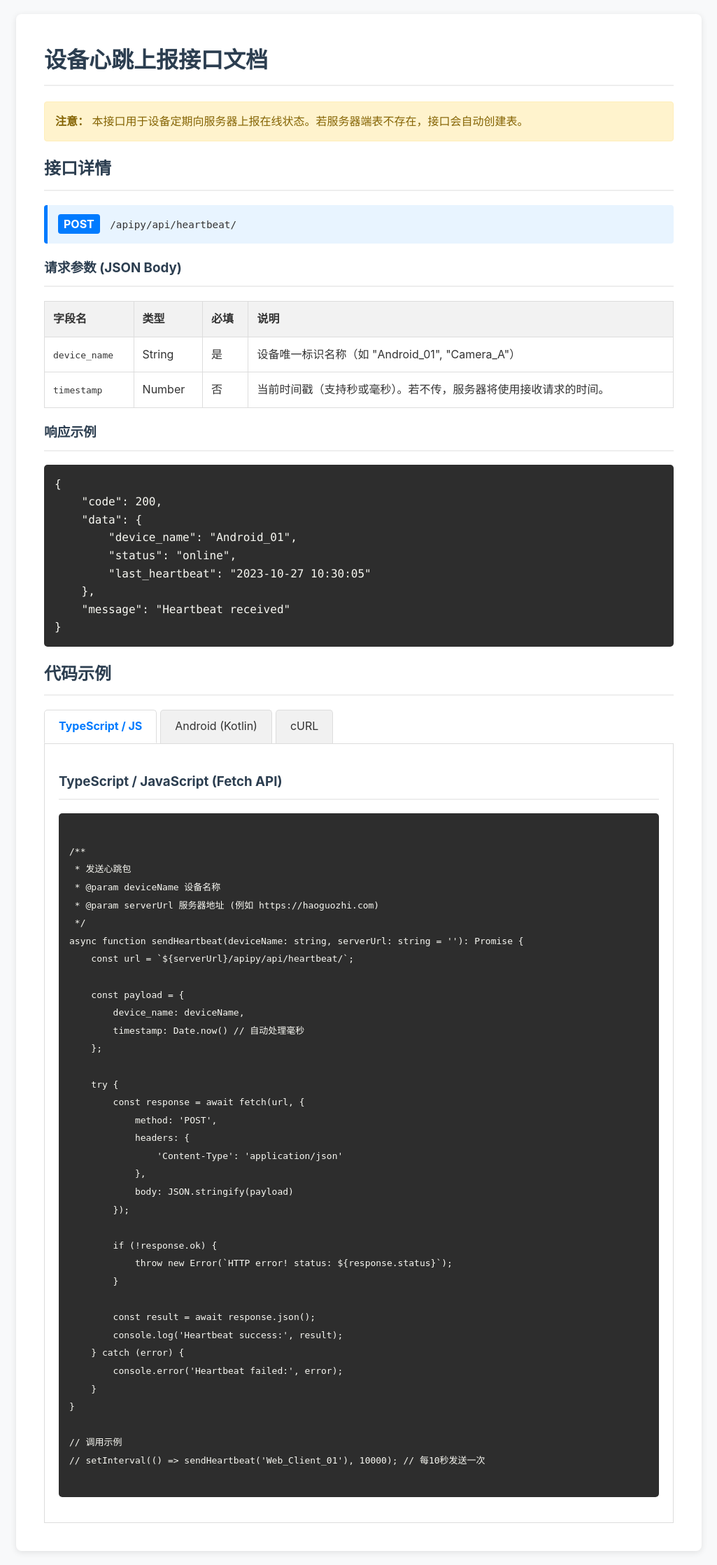
After one commit to ajmd789/Zpython, a Django app: page /heartbeat_docs in a window 1280 px wide. The commit adds this page. Shown: the whole page at 70% size, without its empty margins (127-1152 px from the left). Run offline with Django 4.2, Linux system fonts and the light colour scheme.

Commit message:
feat(文档): 添加设备心跳接口文档页面
- 新增 heartbeat_docs 视图函数和对应的 URL 路由
- 创建详细的心跳接口文档页面，包含请求参数、响应示例和多种语言的代码示例
- 在设备监控页面添加跳转到文档页面的按钮

```diff
--- /dev/null
+++ b/zapp/templates/zapp/heartbeat_docs.html
@@ -0,0 +1,305 @@
+<!DOCTYPE html>
+<html lang="zh-CN">
+<head>
+    <meta charset="UTF-8">
+    <meta name="viewport" content="width=device-width, initial-scale=1.0">
+    <title>设备心跳上报接口文档</title>
+    <style>
+        :root {
+            --primary-color: #007bff;
+            --bg-color: #f8f9fa;
+            --code-bg: #2d2d2d;
+            --code-color: #f8f8f2;
+        }
+        body {
+            font-family: -apple-system, BlinkMacSystemFont, 'Segoe UI', Roboto, 'Helvetica Neue', Arial, sans-serif;
+            line-height: 1.6;
+            margin: 0;
+            padding: 20px;
+            color: #333;
+            background-color: var(--bg-color);
+        }
+        .container {
+            max-width: 900px;
+            margin: 0 auto;
+            background: #fff;
+            padding: 40px;
+            border-radius: 8px;
+            box-shadow: 0 2px 10px rgba(0,0,0,0.1);
+        }
+        h1, h2, h3 {
+            color: #2c3e50;
+            border-bottom: 2px solid #eee;
+            padding-bottom: 10px;
+        }
+        h1 { margin-top: 0; }
+        .endpoint {
+            background: #e8f4ff;
+            border-left: 5px solid var(--primary-color);
+            padding: 15px;
+            margin: 20px 0;
+            border-radius: 4px;
+        }
+        .method {
+            font-weight: bold;
+            color: #fff;
+            background: var(--primary-color);
+            padding: 4px 8px;
+            border-radius: 4px;
+            margin-right: 10px;
+        }
+        .url {
+            font-family: monospace;
+            font-size: 1.1em;
+            color: #333;
+        }
+        table {
+            width: 100%;
+            border-collapse: collapse;
+            margin: 20px 0;
+        }
+        th, td {
+            border: 1px solid #ddd;
+            padding: 12px;
+            text-align: left;
+        }
+        th {
+            background-color: #f2f2f2;
+        }
+        pre {
+            background-color: var(--code-bg);
+            color: var(--code-color);
+            padding: 15px;
+            border-radius: 5px;
+            overflow-x: auto;
+            font-family: 'Consolas', 'Monaco', monospace;
+        }
+        .tab-container {
+            margin-top: 20px;
+        }
+        .tabs {
+            display: flex;
+            border-bottom: 1px solid #ddd;
+        }
+        .tab {
+            padding: 10px 20px;
+            cursor: pointer;
+            background: #f1f1f1;
+            border: 1px solid #ddd;
+            border-bottom: none;
+            margin-right: 5px;
+            border-radius: 5px 5px 0 0;
+        }
+        .tab.active {
+            background: #fff;
+            border-bottom: 1px solid #fff;
+            font-weight: bold;
+            color: var(--primary-color);
+        }
+        .tab-content {
+            display: none;
+            border: 1px solid #ddd;
+            border-top: none;
+            padding: 20px;
+            background: #fff;
+        }
+        .tab-content.active {
+            display: block;
+        }
+        .note {
+            background: #fff3cd;
+            border: 1px solid #ffeeba;
+            color: #856404;
+            padding: 15px;
+            border-radius: 4px;
+            margin: 20px 0;
+        }
+    </style>
+</head>
+<body>
+    <div class="container">
+        <h1>设备心跳上报接口文档</h1>
+
+        <div class="note">
+            <strong>注意：</strong> 本接口用于设备定期向服务器上报在线状态。若服务器端表不存在，接口会自动创建表。
+        </div>
+
+        <h2>接口详情</h2>
+        <div class="endpoint">
+            <span class="method">POST</span>
+            <span class="url">/apipy/api/heartbeat/</span>
+        </div>
+
+        <h3>请求参数 (JSON Body)</h3>
+        <table>
+            <thead>
+                <tr>
+                    <th>字段名</th>
+                    <th>类型</th>
+                    <th>必填</th>
+                    <th>说明</th>
+                </tr>
+            </thead>
+            <tbody>
+                <tr>
+                    <td><code>device_name</code></td>
+                    <td>String</td>
+                    <td>是</td>
+                    <td>设备唯一标识名称（如 "Android_01", "Camera_A"）</td>
+                </tr>
+                <tr>
+                    <td><code>timestamp</code></td>
+                    <td>Number</td>
+                    <td>否</td>
+                    <td>当前时间戳（支持秒或毫秒）。若不传，服务器将使用接收请求的时间。</td>
+                </tr>
+            </tbody>
+        </table>
+
+        <h3>响应示例</h3>
+        <pre>{
+    "code": 200,
+    "data": {
+        "device_name": "Android_01",
+        "status": "online",
+        "last_heartbeat": "2023-10-27 10:30:05"
+    },
+    "message": "Heartbeat received"
+}</pre>
+
+        <h2>代码示例</h2>
+        <div class="tab-container">
+            <div class="tabs">
+                <div class="tab active" onclick="switchTab('ts')">TypeScript / JS</div>
+                <div class="tab" onclick="switchTab('kotlin')">Android (Kotlin)</div>
+                <div class="tab" onclick="switchTab('curl')">cURL</div>
+            </div>
+
+            <div id="ts" class="tab-content active">
+                <h3>TypeScript / JavaScript (Fetch API)</h3>
+                <pre><code class="language-typescript">
+/**
+ * 发送心跳包
+ * @param deviceName 设备名称
+ * @param serverUrl 服务器地址 (例如 https://haoguozhi.com)
+ */
+async function sendHeartbeat(deviceName: string, serverUrl: string = ''): Promise<void> {
+    const url = `${serverUrl}/apipy/api/heartbeat/`;
+
+    const payload = {
+        device_name: deviceName,
+        timestamp: Date.now() // 自动处理毫秒
+    };
+
+    try {
+        const response = await fetch(url, {
+            method: 'POST',
+            headers: {
+                'Content-Type': 'application/json'
+            },
+            body: JSON.stringify(payload)
+        });
+
+        if (!response.ok) {
+            throw new Error(`HTTP error! status: ${response.status}`);
+        }
+
+        const result = await response.json();
+        console.log('Heartbeat success:', result);
+    } catch (error) {
+        console.error('Heartbeat failed:', error);
+    }
+}
+
+// 调用示例
+// setInterval(() => sendHeartbeat('Web_Client_01'), 10000); // 每10秒发送一次
+                </code></pre>
+            </div>
+
+            <div id="kotlin" class="tab-content">
+                <h3>Android (Kotlin + OkHttp)</h3>
+                <p>需添加依赖: <code>implementation("com.squareup.okhttp3:okhttp:4.11.0")</code></p>
+                <pre><code class="language-kotlin">
+import okhttp3.MediaType.Companion.toMediaType
+import okhttp3.OkHttpClient
+import okhttp3.Request
+import okhttp3.RequestBody.Companion.toRequestBody
+import org.json.JSONObject
+import java.io.IOException
+
+class HeartbeatManager {
+    private val client = OkHttpClient()
+    private val jsonMediaType = "application/json; charset=utf-8".toMediaType()
+
+    fun sendHeartbeat(deviceName: string, serverUrl: string = "https://haoguozhi.com") {
+        val url = "$serverUrl/apipy/api/heartbeat/"
+
+        // 构建 JSON
+        val jsonObject = JSONObject()
+        jsonObject.put("device_name", deviceName)
+        jsonObject.put("timestamp", System.currentTimeMillis())
+
+        val requestBody = jsonObject.toString().toRequestBody(jsonMediaType)
+
+        val request = Request.Builder()
+            .url(url)
+            .post(requestBody)
+            .build()
+
+        // 异步请求
+        client.newCall(request).enqueue(object : okhttp3.Callback {
+            override fun onFailure(call: okhttp3.Call, e: IOException) {
+                println("Heartbeat failed: ${e.message}")
+            }
+
+            override fun onResponse(call: okhttp3.Call, response: okhttp3.Response) {
+                response.use {
+                    if (!response.isSuccessful) {
+                        println("Unexpected code $response")
+                    } else {
+                        println("Heartbeat success: ${response.body?.string()}")
+                    }
+                }
+            }
+        })
+    }
+}
+
+// 调用示例
+// val manager = HeartbeatManager()
+// manager.sendHeartbeat("Android_Device_01")
+                </code></pre>
+            </div>
+
+            <div id="curl" class="tab-content">
+                <h3>cURL (命令行)</h3>
+                <pre><code class="language-bash">
+curl -X POST https://haoguozhi.com/apipy/api/heartbeat/ \
+     -H "Content-Type: application/json" \
+     -d '{
+           "device_name": "Terminal_User",
+           "timestamp": 1698373805
+         }'
+                </code></pre>
+            </div>
+        </div>
+    </div>
+
+    <script>
+        function switchTab(tabId) {
+            // 隐藏所有内容
+            document.querySelectorAll('.tab-content').forEach(content => {
+                content.classList.remove('active');
+            });
+            // 取消所有 tab 激活状态
+            document.querySelectorAll('.tab').forEach(tab => {
+                tab.classList.remove('active');
+            });
+
+            // 激活选中的
+            document.getElementById(tabId).classList.add('active');
+            event.currentTarget.classList.add('active');
+        }
+    </script>
+</body>
+</html>
--- a/zapp/urls.py
+++ b/zapp/urls.py
@@ -72,4 +72,5 @@ urlpatterns = [
     path('api/heartbeat/', views.heartbeat_api, name='heartbeat_api'),
     path('api/devices/', views.get_devices_api, name='get_devices_api'),
     path('device_monitor', views.device_monitor, name='device_monitor'),
+    path('heartbeat_docs', views.heartbeat_docs, name='heartbeat_docs'),
 ]
--- a/zapp/views.py
+++ b/zapp/views.py
@@ -413,6 +413,11 @@ def device_monitor(request):
     return render(request, 'zapp/device_monitor.html')
 
 
+def heartbeat_docs(request):
+    """设备心跳接口文档页面"""
+    return render(request, 'zapp/heartbeat_docs.html')
+
+
 @csrf_exempt
 @require_POST
 def pythongetip(request):
```
Also changed, not shown: zapp/templates/zapp/device_monitor.html (+10 -0 lines).
